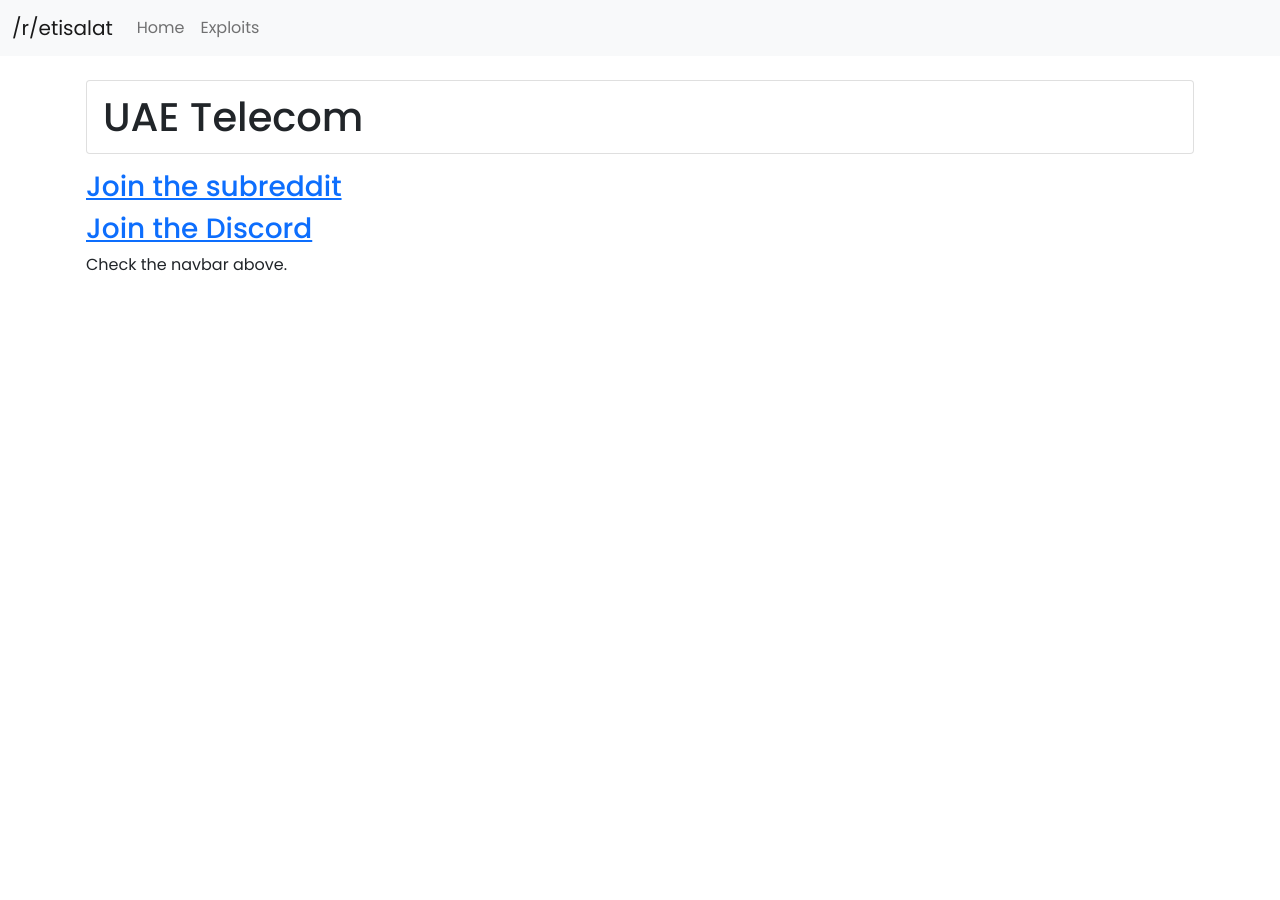
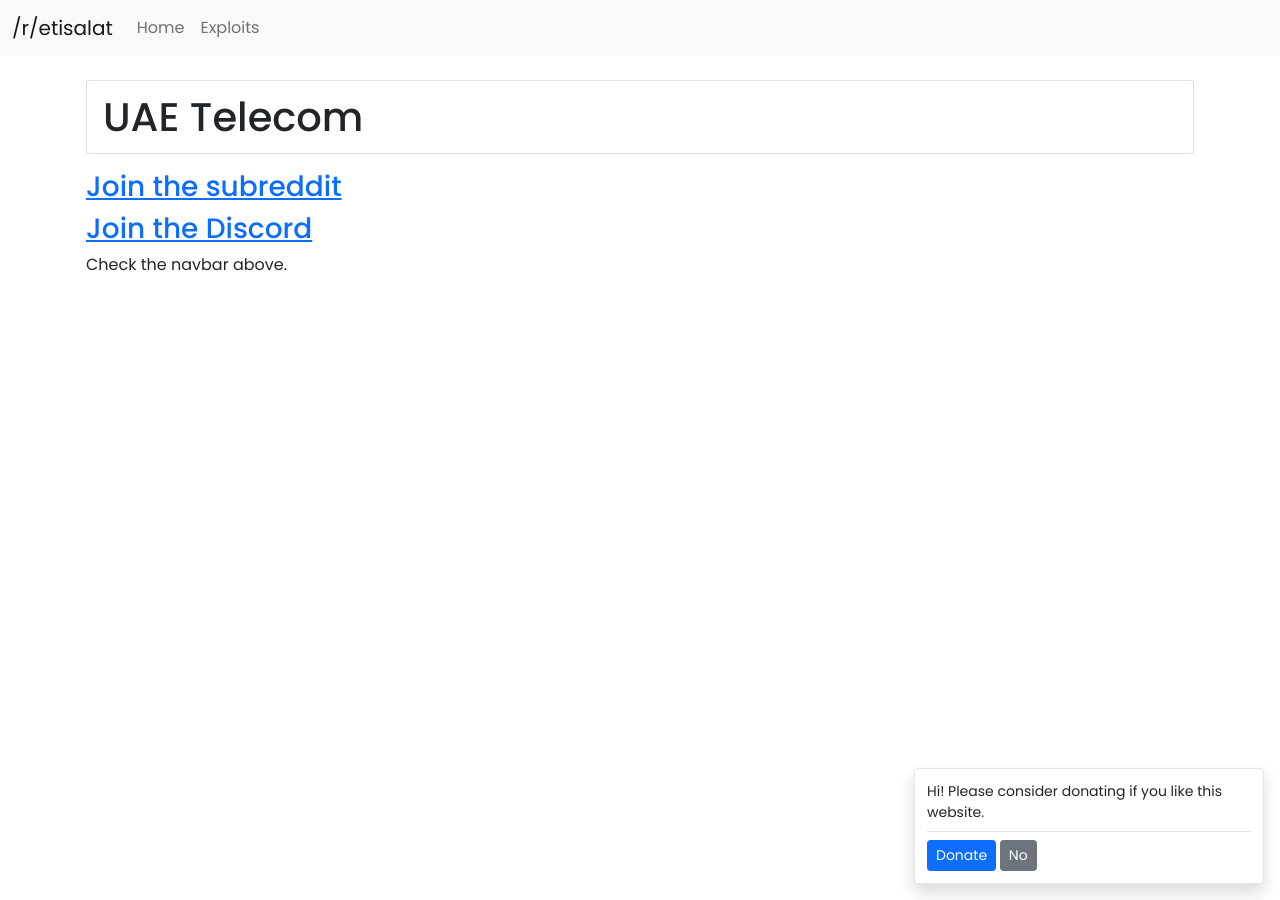
Before and after one commit to emiratestel/emiratestel.github.io, a Jekyll site: the page built from index.md, in a window 1280 px wide. Built offline with Jekyll 4.4.1, drawn with Linux system fonts in a browser that asks for light colours; part of the change alters nothing that is shown.

Commit message:
Donation box

```diff
--- a/_layouts/default.html
+++ b/_layouts/default.html
@@ -14,7 +14,7 @@
     <div class="container">
         <div class="card header">
             {% if page.url contains "exploits/" or page.url contains "devices" %}
-                <img src="{{site.baseurl}}/images/devices/{{page.device}}.svg" class="card-img-left" alt="Diagram of the device">
+            <img src="{{site.baseurl}}/images/devices/{{page.device}}.svg" class="card-img-left" alt="Diagram of the device">
             {% endif %}
             <div class="card-body">
                 <h1>{{page.title}}</h1>
@@ -30,30 +30,25 @@
         <i class="bi-caret-up-fill" style="font-size: 2em; color: white"></i>
     </div></a>
 
-    <!--
-    <div class="modal" id="loader-bg">
-        <p3>Loader stuck? Disable jQuery blocking.</p3>
-        <div id="loader-line">
-            <svg version="1.1" viewBox="0 0 1920 1080" xml:space="preserve" xmlns="http://www.w3.org/2000/svg">
-                <defs>
-                    <linearGradient id="xilog">
-                      <stop offset="0%" stop-color="#1ec1c7" />
-                      <stop offset="100%" stop-color="#4e44b0" />
-                    </linearGradient>
-                </defs>
-                <path d="M1920 850.14L1005.29 521l411.42 349.71-820.28-282.85 303.43 262.28-554.41-149.86 132.69 188.43-337.54-65.36 85.54 150.22L0 922.14" fill="none" stroke-linecap="round" stroke-linejoin="round" stroke-miterlimit="10" stroke-width="100"/>
-            </svg>
+    <div class="position-fixed bottom-0 end-0 p-3" style="z-index: 11">
+        <div class="toast donate" role="alert" aria-live="assertive" aria-atomic="true">
+            <div class="toast-body">
+                Hi! Please consider donating if you like this website.
+                <div class="mt-2 pt-2 border-top">
+                    <a href="https://ko-fi.com/xilog"><button type="button" class="btn btn-primary btn-sm">Donate</button></a>
+                    <button type="button" class="btn btn-secondary btn-sm close" data-bs-dismiss="toast">No</button>
+                </div>
+            </div>
         </div>
     </div>
-    -->
 
     <!-- if JS off -->
     <noscript>
         <div style="background-color: #fff; z-index: 9999999999999999999999999; position: absolute; left:0;top:0">
             <h1 style="color: #f00">
                 You should probably enable JavaScript! This website relies on it.
-                </h1>
-            </div>
+            </h1>
+        </div>
 
     </noscript>
 </body>
--- a/js/main.js
+++ b/js/main.js
@@ -5,3 +5,28 @@ $("button, a", true).forEach(e => {
         e.addEventListener(event, () => { navigator.vibrate(5) });
     });
 });
+
+
+function getCookie(cname) {
+    let name = cname + "=";
+    let decodedCookie = decodeURIComponent(document.cookie);
+    let ca = decodedCookie.split(';');
+    for (i in ca) {
+        let c = ca[i];
+        while (c.charAt(0) == ' ') {
+            c = c.substring(1);
+        }
+        if (c.indexOf(name) == 0) {
+            return c.substring(name.length, c.length);
+        }
+    }
+    return;
+}
+donateModal = $(".toast.donate")
+if (getCookie("donateclosed") !== "true")
+    donateModal.classList.add("show")
+$(".toast.donate .btn.close").addEventListener("click", () => {
+    const date = new Date();
+    date.setTime(date.getTime() + (2*24*60*60*1000));
+    document.cookie = `donateclosed=true; expires=${date.toUTCString()}; path=/`;
+})
```
